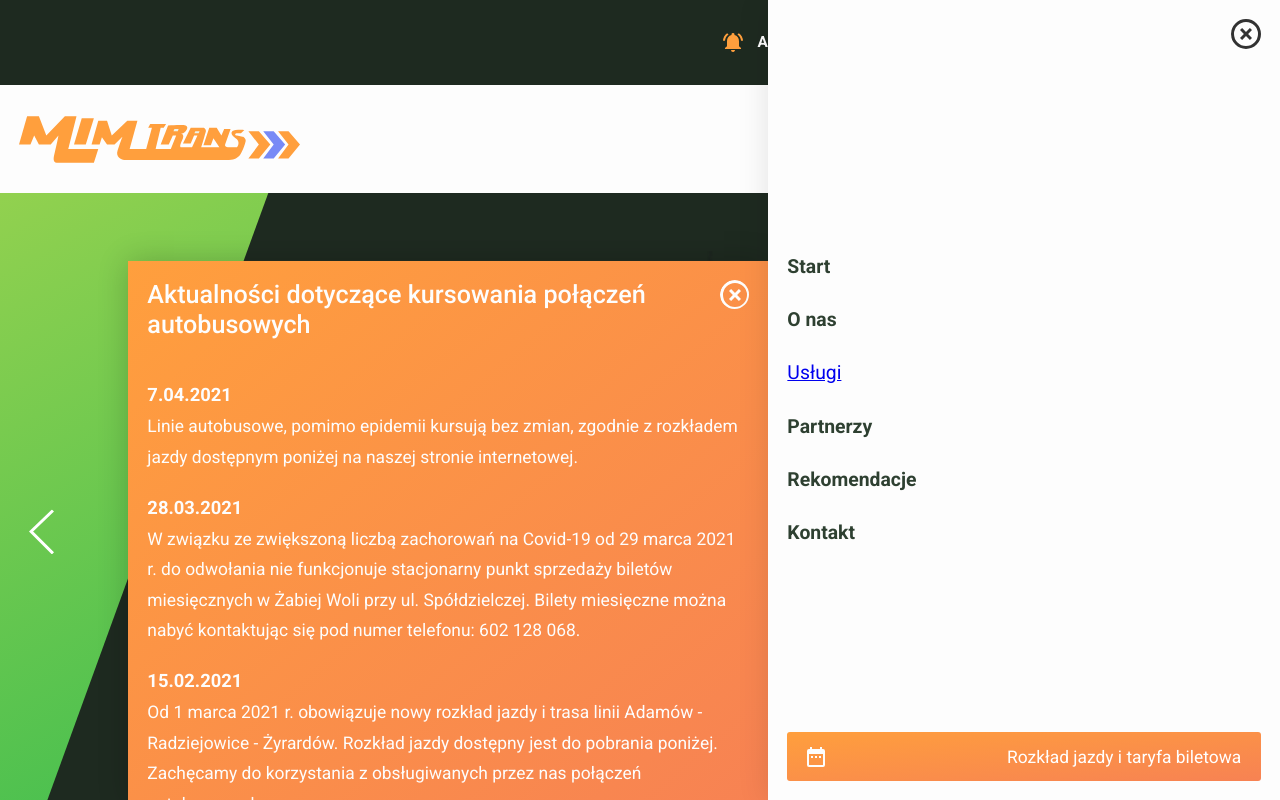
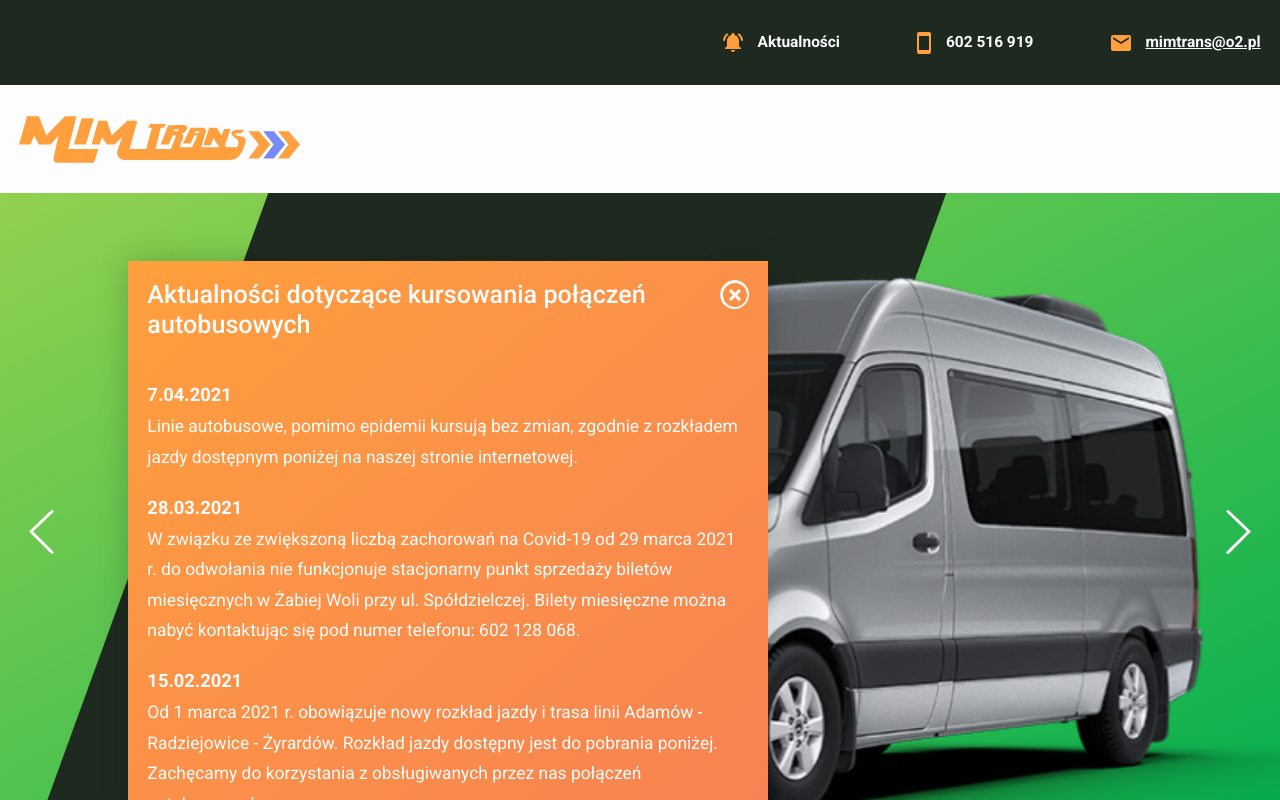
Before and after one commit to KrzysztofGrudzien/mimtrans-landing-page, a React (Create React App) app: page / in a window 1280 px wide. Shown: the top 800 px of the page. Built offline with nearby package versions, Linux system fonts and the light colour scheme.

Commit message:
change width of navigation for small devices

```diff
--- a/src/scss/layout/_header.scss
+++ b/src/scss/layout/_header.scss
@@ -18,6 +18,11 @@
             font-weight: 600;
             padding-right: 8rem;
 
+            &:first-child,
+            &:last-child {
+                cursor: pointer;
+            }
+
             &:nth-child(2) {
                 @media (max-width: 400px) {
                     display: none;
@@ -34,6 +39,10 @@
 
             &-img {
                 margin-right: 1.5rem;
+            }
+
+            &-link {
+                color: $color-bg;
             }
         }
     }
@@ -114,6 +123,14 @@
             display: none;
         }
 
+        @media (max-width: 1024px) {
+            width: 60%;
+        }
+
+        @media (max-width: 600px) {
+            width: 100%;
+        }
+
         &-list {
             display: flex;
             flex-direction: column;
@@ -125,6 +142,11 @@
                 padding: 1rem 0;
                 padding-left: 2rem;
                 text-align: left;
+
+                @media (max-width: 600px) {
+                    font-size: 3rem;
+                    text-align: center;
+                }
 
                 &-link {
                     color: $color-text;
@@ -154,12 +176,16 @@
             margin-right: 2rem;
             padding: 1.5rem 2rem;
             position: absolute;
-            text-align: center;
+            text-align: right;
             text-decoration: none;
             width: calc(100% - 4rem);
 
             &-img {
                 margin-right: 2rem;
+            }
+
+            @media (max-width: 600px) {
+                text-align: center;
             }
         }
     }
--- a/src/scss/layout/_testimonials.scss
+++ b/src/scss/layout/_testimonials.scss
@@ -107,3 +107,7 @@
         }
     }
 }
+
+.hide {
+    display: none;
+}
```
